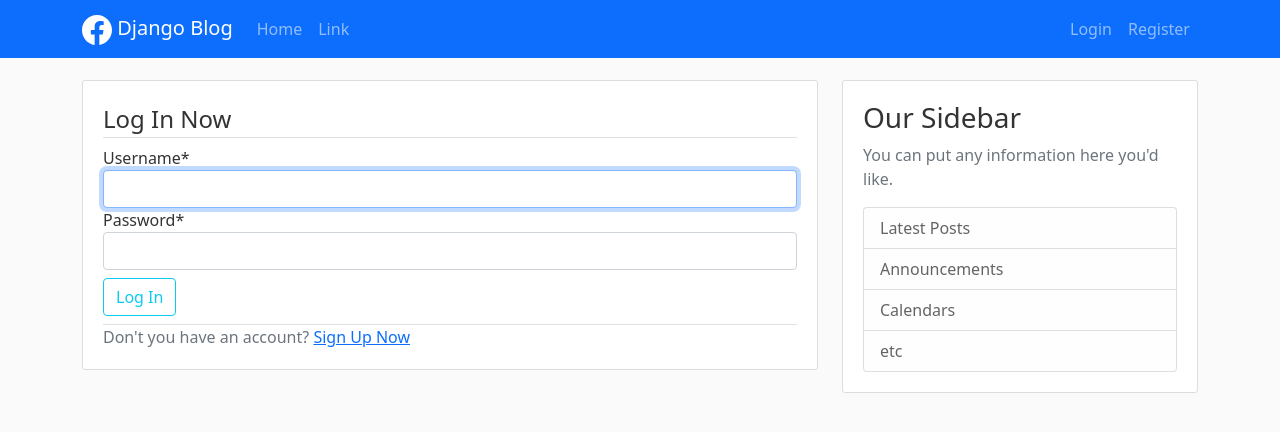
After one commit to edwardramirez31/Posts-App, a Django app: page /login/ in a window 1280 px wide. The commit adds this page. Shown: the top 432 px of the page. Run offline with Django 3.2, Linux system fonts and the light colour scheme; some libraries are stand-ins or nearby versions.

Commit message:
Creating the Login, Logout and Profile views
There is an app that has predefined urls and views. These handle the login form creation and validation. This app is:
'django.contrib.auth'

What are the predifined views?
These are the LoginView and LogoutView

URL PATTERNS: I used some url patterns in the main urls.py
path('login/', auth_views.LoginView.as_view(template_name = 'users/login.html'), name = 'login'),
path('logout/', auth_views.LogoutView.as_view(template_name='users/logout.html'), name='logout'),

Finally, I created the login.html and logout.html templates in the users app folder
LOGIN_URL

```diff
--- a/django_project/blog/templates/blog/base.html
+++ b/django_project/blog/templates/blog/base.html
@@ -35,14 +35,14 @@
                 <ul class="navbar-nav ms-auto mb-2 mb-lg-0">
                 {% if user.is_authenticated %}
                 <li class="nav-item">
-                    <a class="nav-link" aria-current="page" href="#">Profile</a>
+                    <a class="nav-link" aria-current="page" href="{% url 'profile' %}">Profile</a>
                     </li>
                     <li class="nav-item">
-                    <a class="nav-link" href="#">Logout</a>
+                    <a class="nav-link" href="{% url 'logout' %}">Logout</a>
                     </li>
                 {% else %}
                     <li class="nav-item">
-                    <a class="nav-link" aria-current="page" href="#">Login</a>
+                    <a class="nav-link" aria-current="page" href="{% url 'login' %}">Login</a>
                     </li>
                     <li class="nav-item">
                     <a class="nav-link" href="{% url 'register' %}">Register</a>
--- a/django_project/django_project/settings.py
+++ b/django_project/django_project/settings.py
@@ -123,3 +123,7 @@ USE_TZ = True
 STATIC_URL = '/static/'
 
 CRISPY_TEMPLATE_PACK = 'bootstrap4'
+
+LOGIN_REDIRECT_URL = '/'
+
+LOGIN_URL = '/login'
--- a/django_project/django_project/urls.py
+++ b/django_project/django_project/urls.py
@@ -16,6 +16,7 @@ Including another URLconf
 from django.contrib import admin
 from django.urls import path, include
 from users import views as users_views
+from django.contrib.auth import views as auth_views
 # from users import views as users_views
 urlpatterns = [
     path('admin/', admin.site.urls),
@@ -23,6 +24,8 @@ urlpatterns = [
     # quito el path y dejo vacio tanto acá como en blog.urls
     # path('blog/', include('blog.urls')),
     path('', include('blog.urls')),
-    path('register', users_views.Register.as_view(), name='register'),
-    # path('register', users_views.register, name='register'),
+    path('register/', users_views.Register.as_view(), name = 'register'),
+    path('profile/', users_views.profile , name = 'profile'),
+    path('login/', auth_views.LoginView.as_view(template_name = 'users/login.html'), name = 'login'),
+    path('logout/', auth_views.LogoutView.as_view(template_name='users/logout.html'), name='logout'),
 ]
--- /dev/null
+++ b/django_project/users/templates/users/login.html
@@ -0,0 +1,17 @@
+{% extends 'blog/base.html'%}
+{% load crispy_forms_tags %}
+{% block content %}
+<div class="content-section">
+    <form action="" method="post">
+        {% csrf_token %}
+        <fieldset class="form-group">
+            <legend class="border-bottom">Log In Now</legend>
+            {{ form|crispy }}
+        </fieldset>
+        <button class="btn btn-outline-info mt-2" type="submit">Log In</button>
+    </form>
+    <div class="mt-2 border-top text-muted">
+        Don't you have an account? <a href="{% url 'register' %}">Sign Up Now</a>
+    </div>
+</div>
+{% endblock %}
--- /dev/null
+++ b/django_project/users/templates/users/profile.html
@@ -0,0 +1,6 @@
+{% extends 'blog/base.html'%}
+{% block content %}
+<div class="content-section">
+    <h2>{{ user.username }}</h2>
+</div>
+{% endblock %}
--- a/django_project/users/templates/users/register.html
+++ b/django_project/users/templates/users/register.html
@@ -11,7 +11,7 @@
         <button class="btn btn-outline-info" type="submit">Sign up</button>
     </form>
     <div class="text-muted border-top mt-2">
-    Already have an account? <a href="#">Log in</a>
+    Already have an account? <a href="{% url 'login' %}">Log in</a>
     </div>
 </div>
 {% endblock %}
```
Also changed, not shown: django_project/users/templates/users/logout.html (added, +11 -0 lines), django_project/users/views.py (+7 -0 lines), django_project/db.sqlite3.
